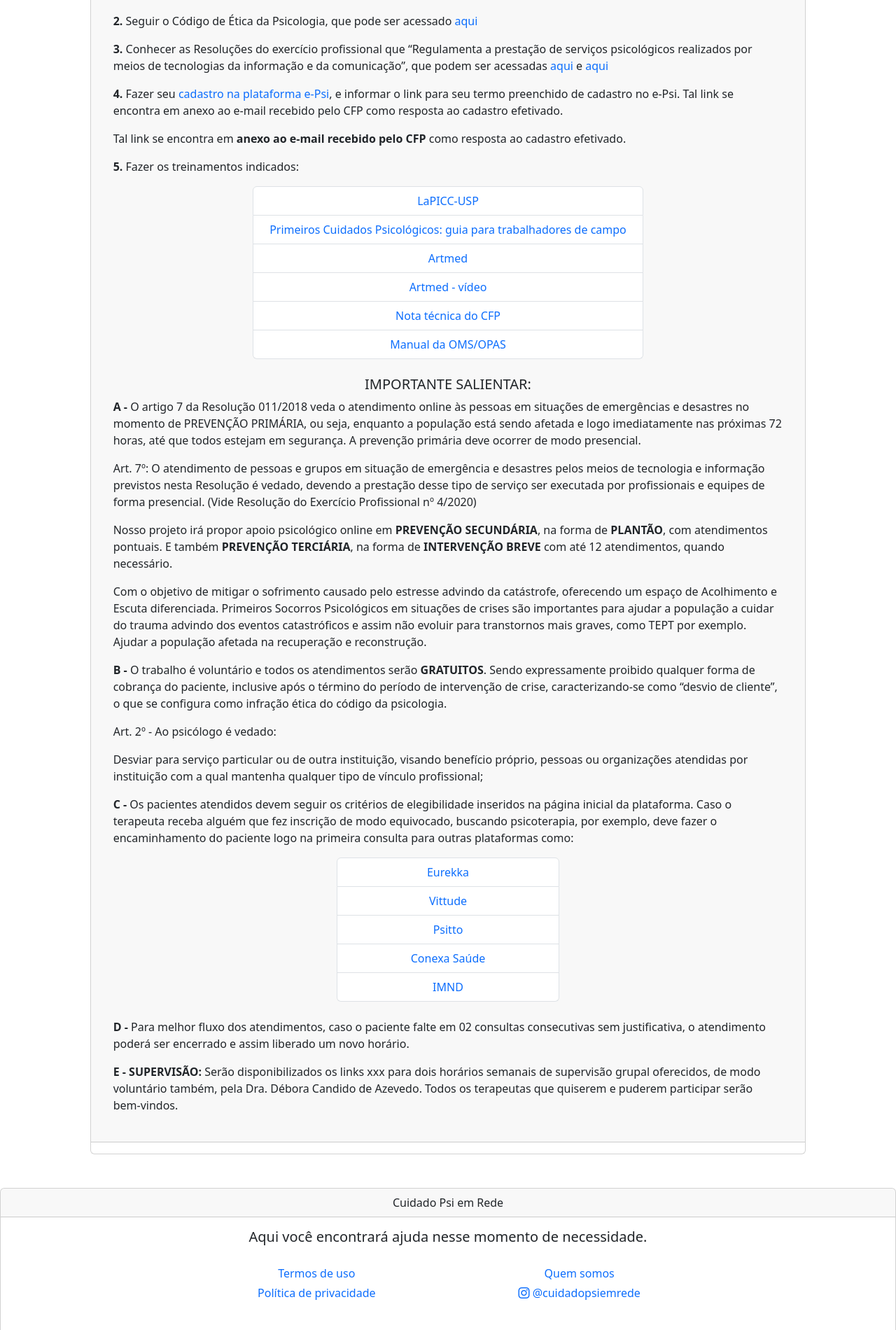
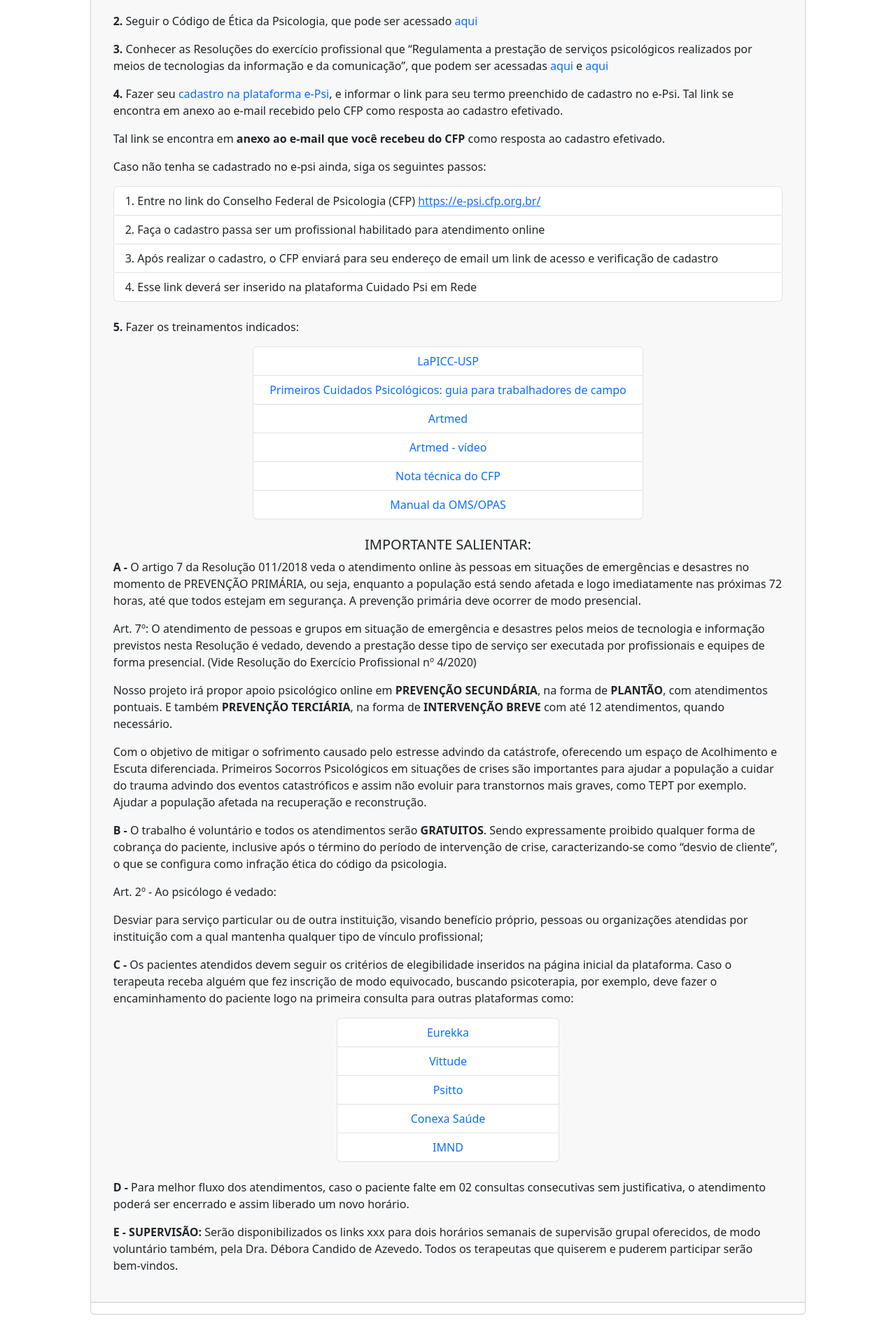
Before and after one commit to thiagoarvore/voluntary, a Django app: page /contract/ in a window 1280 px wide. Shown: the part 245-2145 px from the top of the page at 70% size. Run offline with Django 5.2, Linux system fonts and the light colour scheme; some libraries are stand-ins or nearby versions.

Commit message:
e-psi instructions

```diff
--- a/templates/email_templates/patient_email_template.html
+++ b/templates/email_templates/patient_email_template.html
@@ -1,6 +1,9 @@
 <!DOCTYPE html>
 <html>
     <head>
+        <meta charset="UTF-8">
+        <meta name="viewport" content="width=device-width, initial-scale=1">
+        <link rel="stylesheet" href="https://stackpath.bootstrapcdn.com/bootstrap/5.3.0/css/bootstrap.min.css">
         <title>Nova consulta marcada</title>
     </head>
     <body>
--- a/templates/therapist/contract.html
+++ b/templates/therapist/contract.html
@@ -22,22 +22,31 @@
     <p><strong>1. </strong>Estar com o CRP ativo.</p>
 </div>
 <div class="my-2">
-    <p><strong>2. </strong>Seguir o Código de Ética da Psicologia, que pode ser acessado <a class="text-decoration-none" href="https://www.crpsp.org/pagina/view/49/codigo-de-etica">aqui</a></p>
+    <p><strong>2. </strong>Seguir o Código de Ética da Psicologia, que pode ser acessado <a class="text-decoration-none" target="_blank" href="https://www.crpsp.org/pagina/view/49/codigo-de-etica">aqui</a></p>
 </div>
 
 
 <p><strong>3. </strong>Conhecer as Resoluções do exercício profissional que “Regulamenta a prestação de serviços psicológicos realizados por meios de
     tecnologias da informação e da comunicação”, que podem ser acessadas
-    <a class="text-decoration-none" href="https://atosoficiais.com.br/cfp/resolucao-do-exercicio-profissional-n-11-2018-regulamenta-a-prestacao-de-servicos-psicologicos-realizados-por-meios-de-tecnologias-da-informacao-e-da-comunicacao-e-revoga-a-resolucao-cfp-no-11-2012?origin=instituicao&q=011/2018">aqui</a>
-    e <a class="text-decoration-none" href="https://atosoficiais.com.br/cfp/resolucao-do-exercicio-profissional-n-4-2020-dispoe-sobre-regulamentacao-de-servicos-psicologicos-prestados-por-meio-de-tecnologia-da-informacao-e-da-comunicacao-durante-a-pandemia-do-covid-19?origin=instituicao">aqui</a></p>
+    <a class="text-decoration-none" target="_blank" href="https://atosoficiais.com.br/cfp/resolucao-do-exercicio-profissional-n-11-2018-regulamenta-a-prestacao-de-servicos-psicologicos-realizados-por-meios-de-tecnologias-da-informacao-e-da-comunicacao-e-revoga-a-resolucao-cfp-no-11-2012?origin=instituicao&q=011/2018">aqui</a>
+    e <a class="text-decoration-none" target="_blank" href="https://atosoficiais.com.br/cfp/resolucao-do-exercicio-profissional-n-4-2020-dispoe-sobre-regulamentacao-de-servicos-psicologicos-prestados-por-meio-de-tecnologia-da-informacao-e-da-comunicacao-durante-a-pandemia-do-covid-19?origin=instituicao">aqui</a></p>
 
 
-<p><strong>4. </strong>Fazer seu <a class="text-decoration-none" href="https://e-psi.cfp.org.br/cadastro-simplificado/encontrarRegistro">cadastro na plataforma e-Psi</a>,
+<p ><strong>4. </strong>Fazer seu <a class="text-decoration-none" href="https://e-psi.cfp.org.br/cadastro-simplificado/encontrarRegistro">cadastro na plataforma e-Psi</a>,
     e informar o link para seu termo preenchido de cadastro no e-Psi. Tal link se encontra em anexo ao e-mail recebido pelo CFP como resposta ao cadastro efetivado.</p>
-<div><p>Tal link se encontra em <strong>anexo ao e-mail recebido pelo CFP</strong> como resposta ao cadastro efetivado.</p></div>
+<div><p>Tal link se encontra em <strong>anexo ao e-mail que você recebeu do CFP</strong> como resposta ao cadastro efetivado.</p></div>
+<div id="e-psi_instructions"><p>Caso não tenha se cadastrado no e-psi ainda, siga os seguintes passos:</p></div>
+<div>
+    <ul class="list-group">
+        <li class="list-group-item">1. Entre no link do Conselho Federal de Psicologia (CFP) <a href="https://e-psi.cfp.org.br/" target="_blank">https://e-psi.cfp.org.br/</a></li>
+        <li class="list-group-item">2. Faça o cadastro passa ser um profissional habilitado para atendimento online</li>
+        <li class="list-group-item">3. Após realizar o cadastro, o CFP enviará para seu endereço de email um link de acesso e verificação de cadastro</li>
+        <li class="list-group-item">4. Esse link deverá ser inserido na plataforma Cuidado Psi em Rede</li>
+    </ul>
+</div>
 
 
-<p id="training_list"><strong>5. </strong>Fazer os treinamentos indicados:</p>
+<p class="mt-4" id="training_list"><strong>5. </strong>Fazer os treinamentos indicados:</p>
 {% include "therapist/partials/_training_links.html" %}
 
 <h5 class="text-center">IMPORTANTE SALIENTAR:</h5>
@@ -68,11 +77,11 @@
     psicoterapia, por exemplo, deve fazer o encaminhamento do paciente logo na primeira consulta para outras plataformas como:</p>
     <div class="text-center col-md-4 mx-auto mb-4">
         <ul class="list-group">
-            <li class="list-group-item"><a class="text-decoration-none" href="https://eurekka.me/terapia/?ist_privacy_policy=accepted">Eurekka</a></li>
-            <li class="list-group-item"><a class="text-decoration-none" href="https://www.vittude.com/">Vittude</a></li>
-            <li class="list-group-item"><a class="text-decoration-none" href="https://www.psitto.com.br/ ">Psitto</a></li>
-            <li class="list-group-item"><a class="text-decoration-none" href="https://parcerias.conexasaude.com.br">Conexa Saúde</a></li>
-            <li class="list-group-item"><a class="text-decoration-none" href="https://imnd.com.br/">IMND</a></li>
+            <li class="list-group-item"><a class="text-decoration-none" target="_blank" href="https://eurekka.me/terapia/?ist_privacy_policy=accepted">Eurekka</a></li>
+            <li class="list-group-item"><a class="text-decoration-none" target="_blank" href="https://www.vittude.com/">Vittude</a></li>
+            <li class="list-group-item"><a class="text-decoration-none" target="_blank" href="https://www.psitto.com.br/ ">Psitto</a></li>
+            <li class="list-group-item"><a class="text-decoration-none" target="_blank" href="https://parcerias.conexasaude.com.br">Conexa Saúde</a></li>
+            <li class="list-group-item"><a class="text-decoration-none" target="_blank" href="https://imnd.com.br/">IMND</a></li>
         </ul>
     </div>
 
--- a/templates/therapist/first.html
+++ b/templates/therapist/first.html
@@ -31,7 +31,8 @@
         <label>Link para termo preenchido de cadastro no e-Psi :</lable>
         {% render_field form.e_psi class="form-control" %}
         <div class="mx-auto text-center mt-2">
-            <h6>Tal link se encontra em anexo ao e-mail recebido pelo CFP como resposta ao cadastro efetivado.</h6>
+            <h6>Tal link se encontra em anexo ao e-mail que você recebeu do CFP como resposta ao cadastro efetivado.</h6>
+            <h6>Se você não tem o cadastro no e-Psi, siga os seguintes passos clicando <a target="_blank" href="{% url 'contract_page' %}#e-psi_instructions">aqui</a></h6>
         </div>
         {% if forms.errors %}
         <div class="alert alert-danger">
--- a/templates/therapist/partials/_training_links.html
+++ b/templates/therapist/partials/_training_links.html
@@ -1,10 +1,10 @@
 <div class="text-center col-md-7 mx-auto mb-4">
     <ul class="list-group">
-        <li class="list-group-item"><a class="text-decoration-none" href="https://linktr.ee/lapiccusp?fbclid=PAZXh0bgNhZW0CMTEAAaaXn-jzg0cHbZDsOPdEJHRoEKSrpkcLuuvwdNkIVHWuB_51ov0JY8hlRrk_aem_ATGp5XGpgSJVod_xKnYK8UPLbTsuHx2RfPMj6tguttI1oIPkQ-0-3rUTfwxwYaMZ9srqa2Uj2IKTQbEBJOrLwSxM">LaPICC-USP</a></li>
-        <li class="list-group-item"><a class="text-decoration-none" href="https://iris.paho.org/bitstream/handle/10665.2/7676/9788579670947_por.pdf?sequence=1&isAllowed=y">Primeiros Cuidados Psicológicos: guia para trabalhadores de campo</a></li>
-        <li class="list-group-item"><a class="text-decoration-none" href="https://www.artmed.com.br/artigos/artmed-disponibiliza-conteudos-de-apoio-para-profissionais-da-saude-em-situacoes-emergencias">Artmed</a></li>
-        <li class="list-group-item"><a class="text-decoration-none" href="https://www.youtube.com/watch?v=ns0hHAYC_Hc">Artmed - vídeo</a></li>
-        <li class="list-group-item"><a class="text-decoration-none" href="https://drive.google.com/file/d/12eReaiXibpkfjA0bV-5ANdMo0UnMMa0n/view?usp=sharing">Nota técnica do CFP</a></li>
-        <li class="list-group-item"><a class="text-decoration-none" href="https://drive.google.com/file/d/1pa7_q10ieQw4mfeJa0cBB46BC6Z_Kw-6/view?usp=sharing">Manual da OMS/OPAS</a></li>
+        <li class="list-group-item"><a class="text-decoration-none" target="_blank" href="https://linktr.ee/lapiccusp?fbclid=PAZXh0bgNhZW0CMTEAAaaXn-jzg0cHbZDsOPdEJHRoEKSrpkcLuuvwdNkIVHWuB_51ov0JY8hlRrk_aem_ATGp5XGpgSJVod_xKnYK8UPLbTsuHx2RfPMj6tguttI1oIPkQ-0-3rUTfwxwYaMZ9srqa2Uj2IKTQbEBJOrLwSxM">LaPICC-USP</a></li>
+        <li class="list-group-item"><a class="text-decoration-none" target="_blank" href="https://iris.paho.org/bitstream/handle/10665.2/7676/9788579670947_por.pdf?sequence=1&isAllowed=y">Primeiros Cuidados Psicológicos: guia para trabalhadores de campo</a></li>
+        <li class="list-group-item"><a class="text-decoration-none" target="_blank" href="https://www.artmed.com.br/artigos/artmed-disponibiliza-conteudos-de-apoio-para-profissionais-da-saude-em-situacoes-emergencias">Artmed</a></li>
+        <li class="list-group-item"><a class="text-decoration-none" target="_blank" href="https://www.youtube.com/watch?v=ns0hHAYC_Hc">Artmed - vídeo</a></li>
+        <li class="list-group-item"><a class="text-decoration-none" target="_blank" href="https://drive.google.com/file/d/12eReaiXibpkfjA0bV-5ANdMo0UnMMa0n/view?usp=sharing">Nota técnica do CFP</a></li>
+        <li class="list-group-item"><a class="text-decoration-none" target="_blank" href="https://drive.google.com/file/d/1pa7_q10ieQw4mfeJa0cBB46BC6Z_Kw-6/view?usp=sharing">Manual da OMS/OPAS</a></li>
     </ul>
 </div>
```
